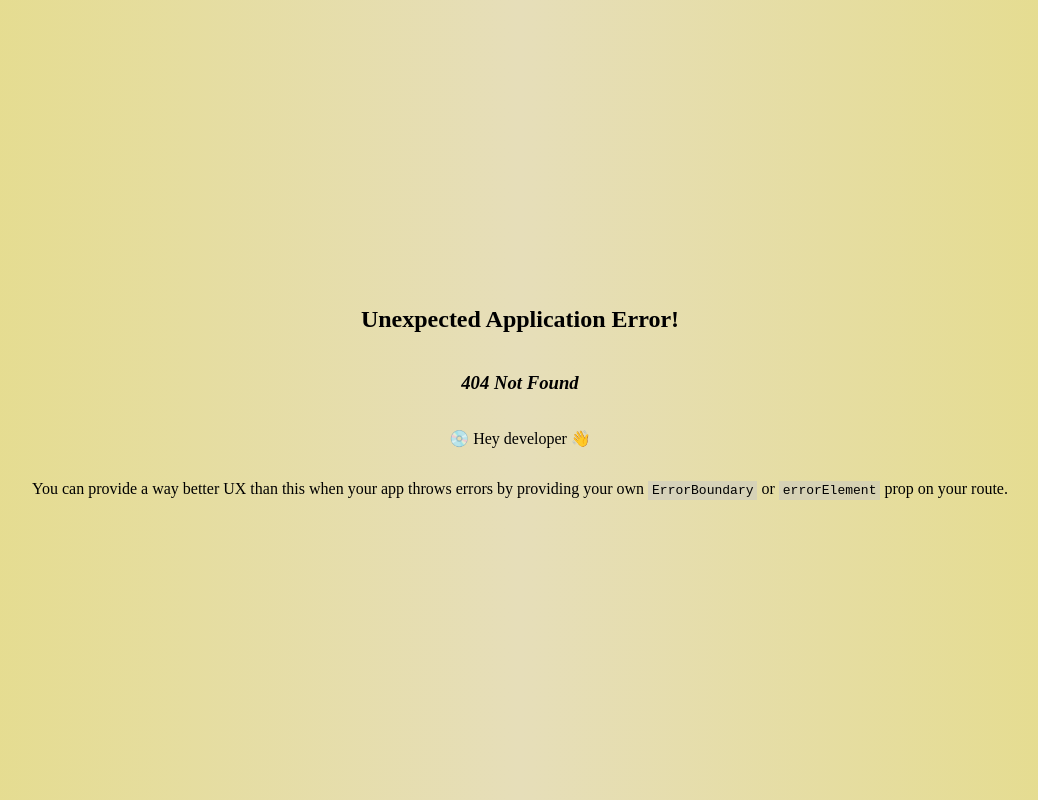
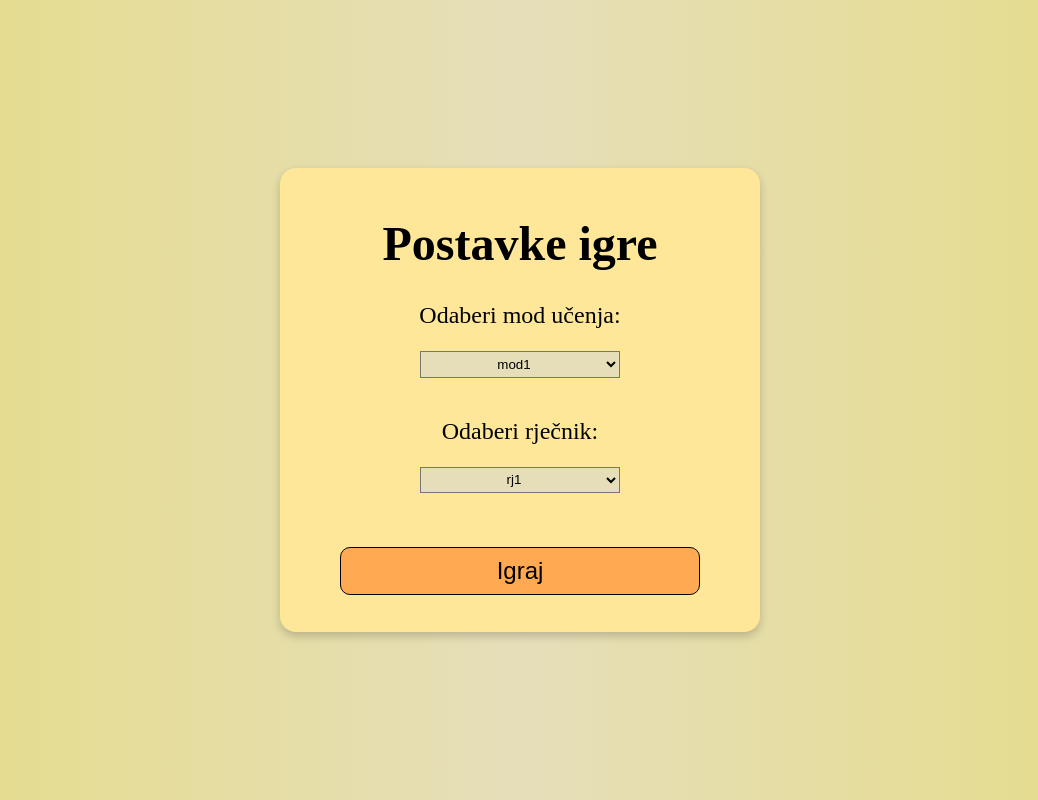
Before and after one commit to lanavucen/Progi-labos, a React (Vite) app in the folder my-react-app/: page /PostavkeIgre in a window 1280 px wide. Before the commit this address had no page. Shown: the whole page, without its empty margins (120-1158 px from the left). Built offline with nearby package versions, Linux system fonts and the light colour scheme.

Commit message:
Dodano sučelje za odabir moda i rječnika prije pokretanja igre

```diff
--- a/my-react-app/src/App.jsx
+++ b/my-react-app/src/App.jsx
@@ -19,7 +19,7 @@ export default function App() {
       <button className="profilbutton" onClick={() => navigate("/Prijava")}>
         PRIJAVI SE
       </button>
-      <button className="profilbutton" onClick={() => navigate("/Igra")}>
+      <button className="profilbutton" onClick={() => navigate("/PostavkeIgre")}>
         IGRAJ
       </button>
       <div className="uputstva">
--- /dev/null
+++ b/my-react-app/src/PostavkeIgre.jsx
@@ -0,0 +1,48 @@
+import "./css/PostavkeIgre.css";
+import { useNavigate } from "react-router-dom";
+import { useState } from "react";
+
+function PostavkeIgre() {
+    const navigate = useNavigate();
+
+    const [selectedMod, setSelectedMod] = useState("");
+    const [selectedRjecnik, setSelectedRjecnik] = useState("");
+
+    const handleModChange = (event) => {
+    setSelectedMod(event.target.value);
+    console.log(event.target.value)
+    }
+
+    const handleRjecnikChange = (event) => {
+        setSelectedRjecnik(event.target.value);
+        console.log(event.target.value)
+    }
+
+  return (
+    // imnena u dropdownu - trenutno placeholderi
+    <div className="containerPostavkeIgre">
+        <h1 className="headerPostavkeIgre">Postavke igre</h1>
+        <p className="paragraphsPostavke">Odaberi mod učenja:</p>
+        <select className="dropdown" value={selectedMod} onChange={handleModChange}>
+            <option value="mod1">mod1</option>
+            <option value="mod2">mod2</option>
+            <option value="mod3">mod3</option>
+            <option value="mod4">mod4</option>
+        </select>
+
+      <p className="paragraphsPostavke">Odaberi rječnik:</p>
+      <select className="dropdown" value={selectedRjecnik} onChange={handleRjecnikChange}>
+            <option value="rj1">rj1</option>
+            <option value="rj2">rj2</option>
+            <option value="rj3">rj3</option>
+            <option value="rj4">rj4</option>
+        </select>
+
+      <button className="submitbutton" onClick={() => navigate("/Igra")}>
+        Igraj
+      </button>
+    </div>
+  );
+}
+
+export default PostavkeIgre;
--- a/my-react-app/src/Profil.jsx
+++ b/my-react-app/src/Profil.jsx
@@ -64,7 +64,7 @@ function Profil() {
           <button className="buttonpocetna" onClick={() => navigate("/")}>
             Pocetna
           </button>
-          <button className="buttonigraj" onClick={() => navigate("/Igra")}>
+          <button className="buttonigraj" onClick={() => navigate("/PostavkeIgre")}>
             Igraj
           </button>
         </div>
--- /dev/null
+++ b/my-react-app/src/css/PostavkeIgre.css
@@ -0,0 +1,65 @@
+body{
+    display: flex;
+    justify-content: center;
+    align-items: center;
+    background:linear-gradient(
+        to right,
+        rgb(229, 220, 136),
+        #e6deb9,
+        rgb(229, 220, 136)
+
+    );
+    min-height: 100vh;
+    margin: 0;
+}
+.containerPostavkeIgre{
+    border-radius: 1em;
+    width: 30em;
+    height: 29em;
+    display: flex;
+    flex-direction: column;
+    background-color: white;
+    align-items: center;
+    line-height: 0.5em;
+    box-shadow: 0 4px 10px rgba(0,0,0,0.2);
+    background-color: #ffe79a !important;
+}
+.headerPostavkeIgre{
+    font-size: 3em;
+    margin-top: 1.5em;
+    text-align: center;
+    border-radius: 20px;
+
+}
+.containerPostavkeIgre p{
+    font-size: 1.5em;
+}
+
+.submitbutton{
+    margin-top: 1.5em;
+    font-size:1.5em;
+    align-items: center;
+    justify-content: center;
+    width: 15em;
+    height: 2em;
+    text-align: center;
+    background-color: #ffa952 !important;
+    color: rgb(0, 0, 0);
+    border-radius: 10px;
+    border:1px solid black
+}
+.submitbutton:hover{
+    cursor: pointer;
+    background-color: #ef5a5a !important;
+}
+.dropdown{
+    background-color: #e6deb9 !important;
+    width: 15em;
+    height: 2em;
+    text-align: center;
+    margin-top: 0.6em;
+    margin-bottom: 1.3em;
+}
+.paragraphsPostavke{
+    margin-top: 1.3em;
+}
--- a/my-react-app/src/main.jsx
+++ b/my-react-app/src/main.jsx
@@ -10,6 +10,7 @@ import Profil from "./Profil";
 import Igra from "./Igra";
 import PostavkeRjecnika from "./PostavkeRjecnika";
 import UpravljanjeUlogama from "./UpravljanjeUlogama";
+import PostavkeIgre from "./PostavkeIgre.jsx";
 
 const router=createBrowserRouter([
   {
@@ -34,6 +35,10 @@ const router=createBrowserRouter([
   {
     path:'/UpravljanjeUlogama',
     element:<UpravljanjeUlogama/>
+  },
+  {
+    path:'/PostavkeIgre',
+    element:<PostavkeIgre/>
   }
 ]);
 
```
